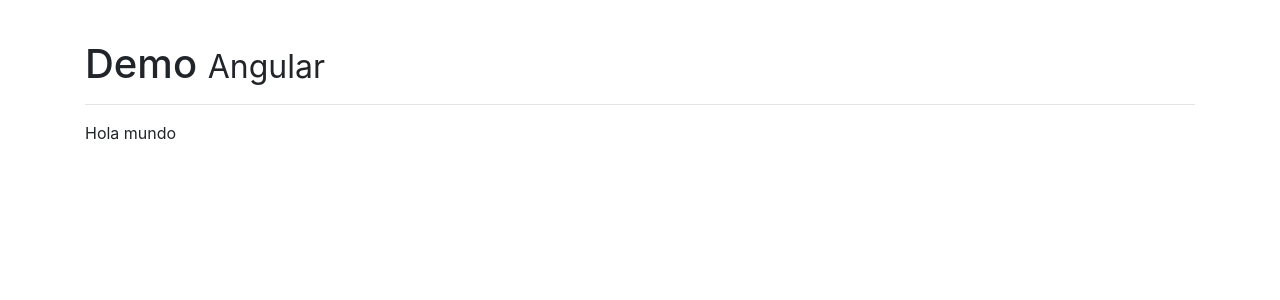
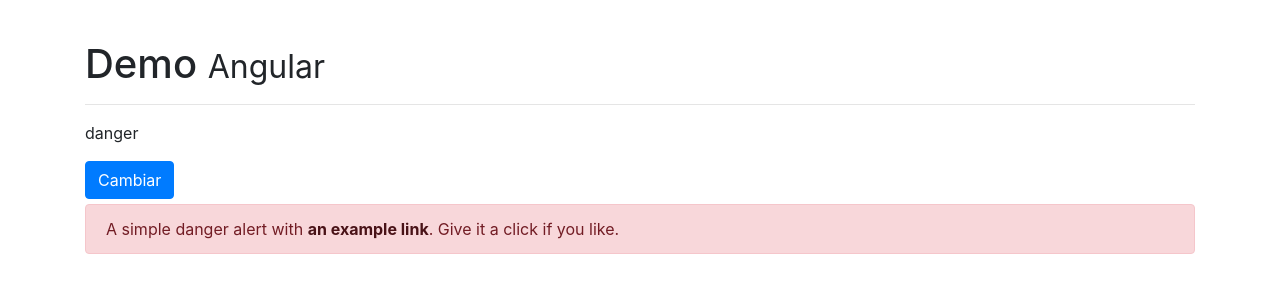
Before and after one commit to Jesusd19/varied, an Angular app: page / in a window 1280 px wide. Shown: the top 300 px of the page. Built offline with nearby package versions, Linux system fonts and the light colour scheme.

Commit message:
Utilizando ngSwitch

```diff
--- a/src/app/app.component.html
+++ b/src/app/app.component.html
@@ -4,10 +4,10 @@
   <!-- <app-ng-style></app-ng-style> -->
   <!-- <app-css></app-css> -->
   <!-- <app-clases></app-clases> -->
-  <p [appResaltado]="'orange'">
+  <!-- <p [appResaltado]="'orange'">
     Hola mundo
-  </p>
+  </p> -->
+  <app-ng-switch></app-ng-switch>
 
 </div>
-
 <router-outlet></router-outlet>
--- a/src/app/app.module.ts
+++ b/src/app/app.module.ts
@@ -7,6 +7,7 @@
 import { CssComponent } from './components/css/css.component';
 import { ClasesComponent } from './components/clases/clases.component';
 import { ResaltadoDirective } from './directives/resaltado.directive';
+import { NgSwitchComponent } from './components/ng-switch/ng-switch.component';
 
 @NgModule({
   declarations: [
@@ -14,7 +15,8 @@
     NgStyleComponent,
     CssComponent,
     ClasesComponent,
-    ResaltadoDirective
+    ResaltadoDirective,
+    NgSwitchComponent
   ],
   imports: [
     BrowserModule,
--- /dev/null
+++ b/src/app/components/ng-switch/ng-switch.component.html
@@ -0,0 +1,44 @@
+<div [ngSwitch]="alert">
+  <p *ngSwitchCase="'success'">
+    success
+  </p>
+  <p *ngSwitchCase="'danger'">
+    danger
+  </p>
+  <p *ngSwitchCase="'info'">
+    info
+  </p>
+  <p *ngSwitchDefault>
+    warning
+  </p>
+</div>
+
+<button class="btn btn-primary" (click)="changes()" style="margin-bottom: 5px">Cambiar</button>
+
+
+<div [ngSwitch]="alert">
+  <div *ngSwitchCase="'primary'" class="alert alert-primary" role="alert">
+      A simple primary alert with <a href="#" class="alert-link">an example link</a>. Give it a click if you like.
+    </div>
+    <div *ngSwitchCase="'secondary'" class="alert alert-secondary" role="alert">
+      A simple secondary alert with <a href="#" class="alert-link">an example link</a>. Give it a click if you like.
+    </div>
+    <div *ngSwitchCase="'success'" class="alert alert-success" role="alert">
+      A simple success alert with <a href="#" class="alert-link">an example link</a>. Give it a click if you like.
+    </div>
+    <div *ngSwitchCase="'danger'" class="alert alert-danger" role="alert">
+      A simple danger alert with <a href="#" class="alert-link">an example link</a>. Give it a click if you like.
+    </div>
+    <div *ngSwitchCase="'warning'" class="alert alert-warning" role="alert">
+      A simple warning alert with <a href="#" class="alert-link">an example link</a>. Give it a click if you like.
+    </div>
+    <div *ngSwitchCase="'info'" class="alert alert-info" role="alert">
+      A simple info alert with <a href="#" class="alert-link">an example link</a>. Give it a click if you like.
+    </div>
+    <div *ngSwitchCase="'light'" class="alert alert-light" role="alert">
+      A simple light alert with <a href="#" class="alert-link">an example link</a>. Give it a click if you like.
+    </div>
+    <div *ngSwitchDefault class="alert alert-dark" role="alert">
+      A simple dark alert with <a href="#" class="alert-link">an example link</a>. Give it a click if you like.
+    </div>
+</div>
--- /dev/null
+++ b/src/app/components/ng-switch/ng-switch.component.ts
@@ -0,0 +1,24 @@
+import { Component, OnInit } from '@angular/core';
+
+@Component({
+  selector: 'app-ng-switch',
+  templateUrl: './ng-switch.component.html',
+  styles: []
+})
+export class NgSwitchComponent implements OnInit {
+
+  alert:string = "danger";
+  estados = ["success", "danger", "info", "warning", "default", "primary", "secondary", "light", "dark"];
+
+  constructor() { }
+
+  ngOnInit() {
+  }
+
+  changes(){
+    var x = Math.floor((Math.random() * 9) + 1);
+    this.alert = this.estados[x-1];
+  }
+
+
+}
```
